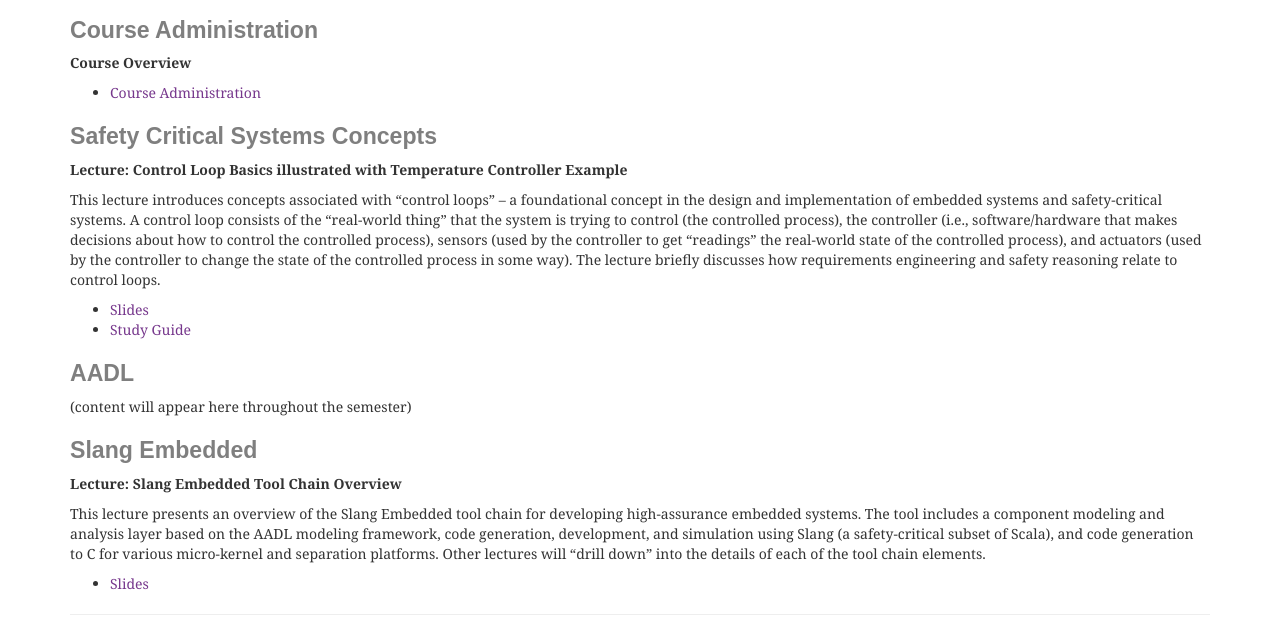
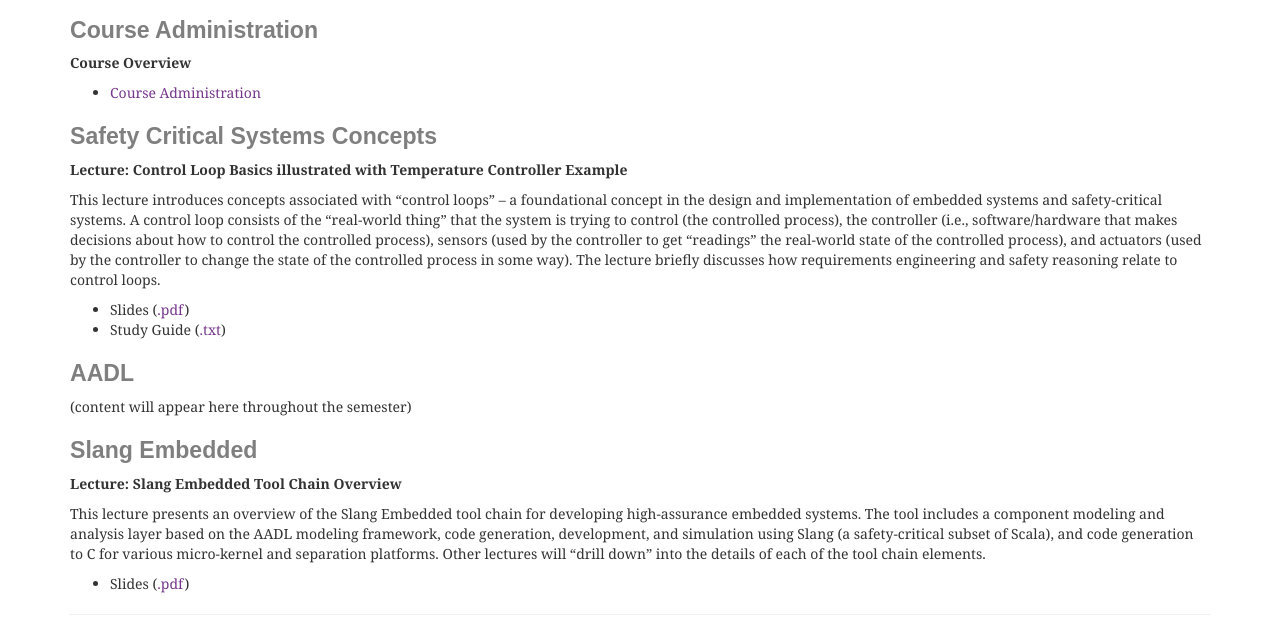
Before and after one commit to santoslab/gh-pages-890-s19, a plain HTML site: page lectures.html in a window 1280 px wide. Shown: the part 157-790 px from the top of the page. Drawn offline with Linux system fonts and the light colour scheme; a web font is replaced by a local one.

Commit message:
Updated.

```diff
--- a/lectures.html
+++ b/lectures.html
@@ -118,8 +118,8 @@ actuators (used by the controller to change the state of the
 controlled process in some way).  The lecture briefly discusses how
 requirements engineering and safety reasoning relate to control loops.</p>
 <ul class="simple">
-<li><a class="reference external" href="http://www.santoslab.org/pub/high-assurance/module-intro/slides/INTRO-01-Temp-Control-Control-Loops.pdf">Slides</a></li>
-<li><a class="reference external" href="http://www.santoslab.org/pub/high-assurance/module-intro/study-guides/INTRO-01-Temp-Control-Control-Loops-study-guide.txt">Study Guide</a></li>
+<li>Slides (<a class="reference external" href="http://www.santoslab.org/pub/high-assurance/module-intro/slides/INTRO-01-Temp-Control-Control-Loops.pdf">.pdf</a>)</li>
+<li>Study Guide (<a class="reference external" href="http://www.santoslab.org/pub/high-assurance/module-intro/study-guides/INTRO-01-Temp-Control-Control-Loops-study-guide.txt">.txt</a>)</li>
 </ul>
 </div>
 <div class="section" id="aadl">
@@ -137,7 +137,7 @@ subset of Scala), and code generation to C for various micro-kernel
 and separation platforms.  Other lectures will &#8220;drill down&#8221; into the
 details of each of the tool chain elements.</p>
 <ul class="simple">
-<li><a class="reference external" href="http://www.santoslab.org/pub/high-assurance/module-slang/slides/Slang-Embedded-Pipeline-Overview.pdf">Slides</a></li>
+<li>Slides (<a class="reference external" href="http://www.santoslab.org/pub/high-assurance/module-slang/slides/Slang-Embedded-Pipeline-Overview.pdf">.pdf</a>)</li>
 </ul>
 </div>
 </div>
```
Also changed, not shown: _sources/lectures.txt.
